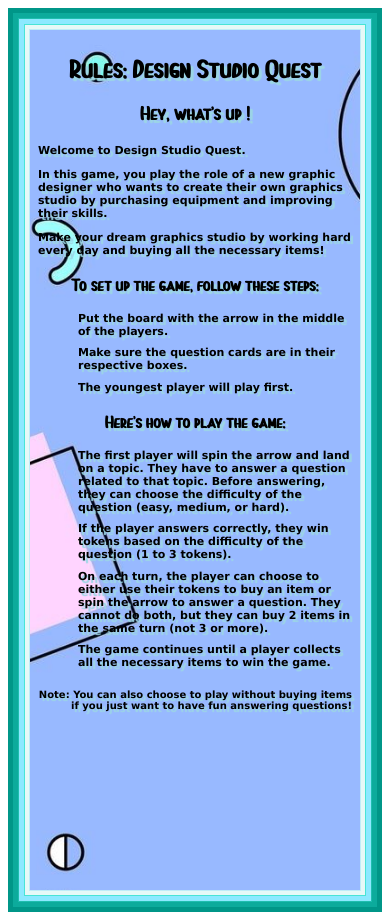
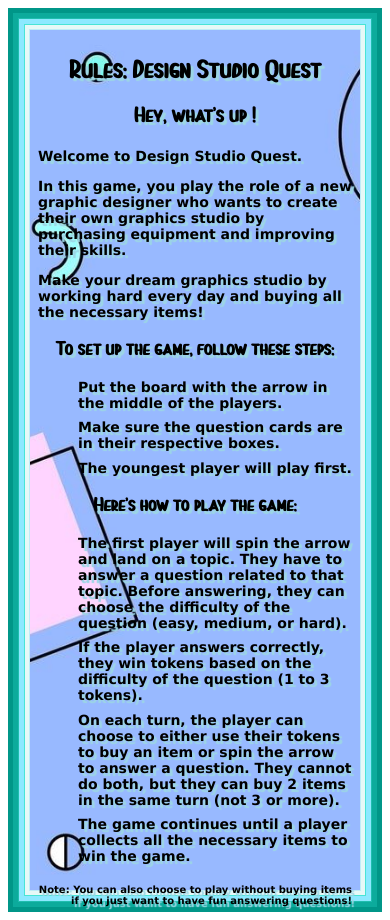
Before and after one commit to guenk/studioquest, a React (Vite) app in the folder frontend/: page / in a window 390 px wide. Built offline with nearby package versions, Linux system fonts and the light colour scheme.

Commit message:
new fontsize

```diff
--- a/frontend/src/App.css
+++ b/frontend/src/App.css
@@ -33,7 +33,7 @@
   inset #e5f9f7 0 0 0 21px,
   inset #bfecf7 0 0 0 22px;
 text-shadow: 3px 3px 1px #9cd6e5;
-font-size: 11px;
+font-size: 14px;
 font-weight: bold;
 }
 
@@ -45,13 +45,13 @@ font-weight: bold;
 }
 
 .Intro {
-  font-size: 18px;
+  font-size: 20px;
   text-align: center;
   font-family: Paintlova;
 }
 
 .Preparation {
-  font-size: 16px;
+  font-size: 18px;
   font-weight: bold;
   margin-top: 20px;
   text-align: center;
@@ -59,7 +59,7 @@ font-weight: bold;
 }
 
 .Howtoplay {
-  font-size: 16px;
+  font-size: 18px;
   font-weight: bold;
   margin-top: 20px;
   text-align: center;
```
